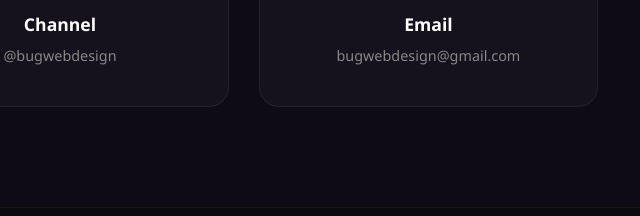
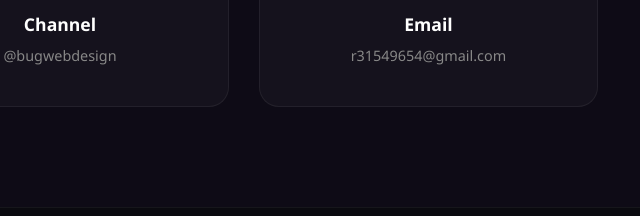
Before and after one commit to kofi-kali/bugwebdesign, a plain HTML site: page index.html in a window 1280 px wide. Shown: the part 3982-4198 px from the top of the page, 580-1220 px from the left. Drawn offline with Linux system fonts and the light colour scheme.

Commit message:
Update index.html

```diff
--- a/index.html
+++ b/index.html
@@ -165,7 +165,7 @@
             <div class="contact-grid">
                 <div class="contact-card"><div class="contact-icon">📩</div><h3>Telegram</h3><a href="https://t.me/bugjnr">@bugjnr</a></div>
                 <div class="contact-card"><div class="contact-icon">📺</div><h3>Channel</h3><a href="https://t.me/bugwebdesign">@bugwebdesign</a></div>
-                <div class="contact-card"><div class="contact-icon">📧</div><h3>Email</h3><a href="mailto:r31549654@gmail.com">bugwebdesign@gmail.com</a></div>
+                <div class="contact-card"><div class="contact-icon">📧</div><h3>Email</h3><a href="mailto:r31549654@gmail.com">r31549654@gmail.com</a></div>
             </div>
         </section>
 
```
